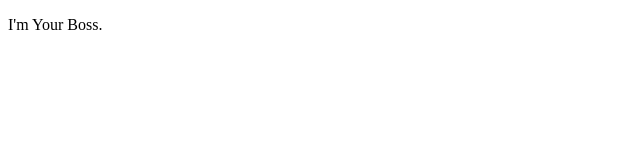
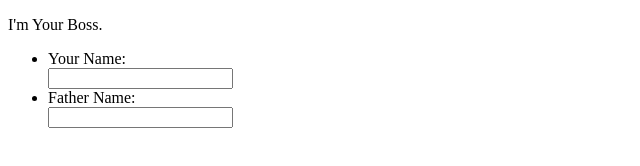
Before and after one commit to Chandan265/Home, a plain HTML site: page index.html in a window 1280 px wide. Shown: the whole page, without its empty margins (0-640 px from the left). Drawn offline with Linux system fonts and the light colour scheme.

Commit message:
new page For Bass

```diff
--- a/index.html
+++ b/index.html
@@ -6,5 +6,16 @@
   </head>
   <body>
     <p>I'm Your Boss.</p>
+
+      <table>
+        <ul>
+          <li>Your Name:</li>
+          <input type="text" name="" value="">
+          <li>Father Name:</li>
+          <input type="text" name="" value="">
+        </ul>
+      </table>
+
+
   </body>
 </html>
```
